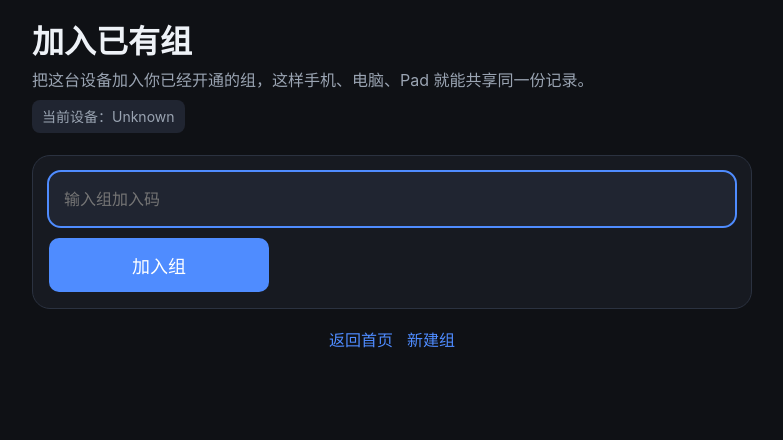
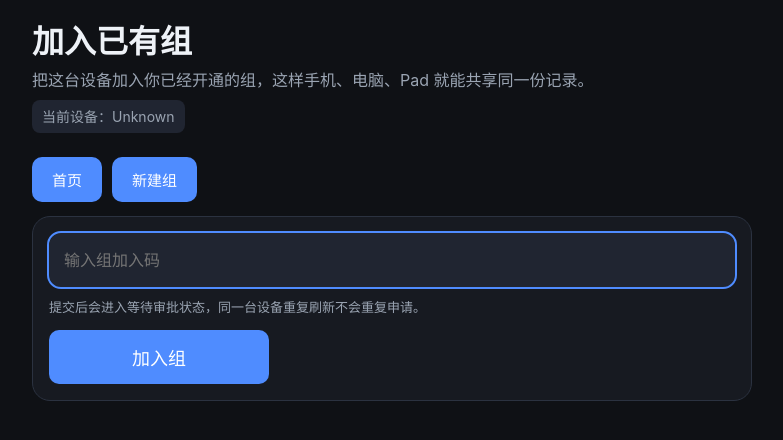
Before and after one commit to dreamzyd/quick-capture, a Flask app: page /join in a window 1280 px wide. Shown: the top 440 px of the page, without its empty margins (248-1031 px from the left). Run offline with Flask 2, Linux system fonts and the light colour scheme; data comes from the database, SQL or seed files in the repository.

Commit message:
feat: 收口审批流页面交互与导航

```diff
--- /dev/null
+++ b/app/static/form-guard.js
@@ -0,0 +1,11 @@
+document.addEventListener("DOMContentLoaded", () => {
+  document.querySelectorAll(".submit-once-form").forEach((form) => {
+    form.addEventListener("submit", () => {
+      const button = form.querySelector('button[type="submit"]');
+      if (!button || button.disabled) return;
+      button.dataset.originalText = button.textContent;
+      button.disabled = true;
+      button.textContent = button.dataset.loadingText || "提交中...";
+    });
+  });
+});
--- a/app/static/style.css
+++ b/app/static/style.css
@@ -106,3 +106,6 @@ button.success { background: var(--success); }
   .landing-actions { flex-direction: column; align-items: stretch; }
   .landing-button { width: 100%; }
 }
+
+.form-tip { margin: 10px 0 0; color: var(--muted); font-size: 13px; line-height: 1.6; }
+button[disabled], .secondary-button[aria-disabled="true"], .nav-link[aria-disabled="true"] { opacity: 0.65; cursor: not-allowed; pointer-events: none; }
--- a/app/templates/index.html
+++ b/app/templates/index.html
@@ -19,6 +19,7 @@
           {% endif %}
         </div>
         <div class="toolbar-actions">
+          <a class="nav-link" href="/">首页</a>
           <a class="nav-link" href="/me">我的账号</a>
           {% if is_admin %}
             <a class="nav-link" href="/admin/accounts">管理员后台</a>
--- a/app/templates/join.html
+++ b/app/templates/join.html
@@ -9,11 +9,19 @@
 <body>
   <main class="container compact-page">
     <header class="header capture-header">
-      <h1>加入已有组</h1>
-      <p class="subtitle">把这台设备加入你已经开通的组，这样手机、电脑、Pad 就能共享同一份记录。</p>
-      {% if device %}
-        <p class="device-info">当前设备：{{ device.device_name or '新设备' }}</p>
-      {% endif %}
+      <div class="title-row">
+        <div>
+          <h1>加入已有组</h1>
+          <p class="subtitle">把这台设备加入你已经开通的组，这样手机、电脑、Pad 就能共享同一份记录。</p>
+          {% if device %}
+            <p class="device-info">当前设备：{{ device.device_name or '新设备' }}</p>
+          {% endif %}
+        </div>
+        <div class="toolbar-actions">
+          <a class="nav-link" href="/">首页</a>
+          <a class="nav-link" href="/create-group">新建组</a>
+        </div>
+      </div>
     </header>
 
     <section class="capture-box capture-box-focus">
@@ -23,18 +31,15 @@
       {% if success %}
         <div class="capture-feedback">{{ success }}</div>
       {% endif %}
-      <form action="/join" method="post">
+      <form action="/join" method="post" class="submit-once-form">
         <input type="text" name="join_code" placeholder="输入组加入码" required autofocus />
+        <p class="form-tip">提交后会进入等待审批状态，同一台设备重复刷新不会重复申请。</p>
         <div class="action-row action-row-focus">
-          <button type="submit" class="primary primary-big">加入组</button>
+          <button type="submit" class="primary primary-big" data-loading-text="正在提交...">加入组</button>
         </div>
       </form>
     </section>
-
-    <section class="quick-links" style="justify-content: center;">
-      <a class="subtle-link" href="/">返回首页</a>
-      <a class="subtle-link" href="/create-group">新建组</a>
-    </section>
   </main>
+  <script src="/static/form-guard.js"></script>
 </body>
 </html>
--- a/app/templates/me.html
+++ b/app/templates/me.html
@@ -15,7 +15,8 @@
           <p class="subtitle">这里放你的账号、加入码和当前账号下的设备。</p>
         </div>
         <div class="toolbar-actions">
-          <a class="nav-link" href="/">返回首页</a>
+          <a class="nav-link" href="/">首页</a>
+          <a class="nav-link" href="/me">我的账号</a>
           {% if is_admin %}
             <a class="nav-link" href="/admin/accounts">管理员后台</a>
             <form action="/admin/logout" method="post" class="inline-form-row">
```
Also changed, not shown: TODO.md (+3 -0 lines), app/templates/create_group.html (+17 -12 lines), app/templates/index_pending.html (+18 -2 lines).
